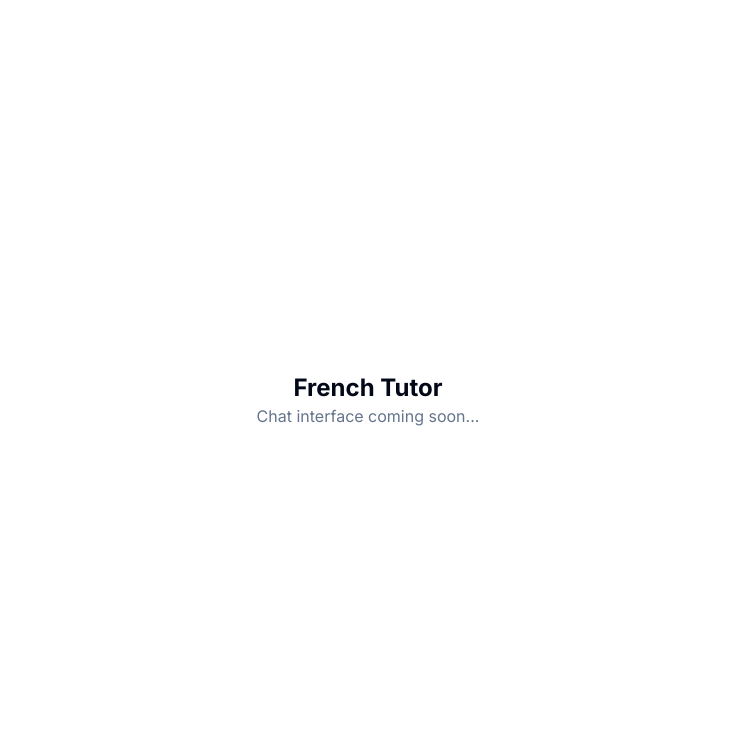
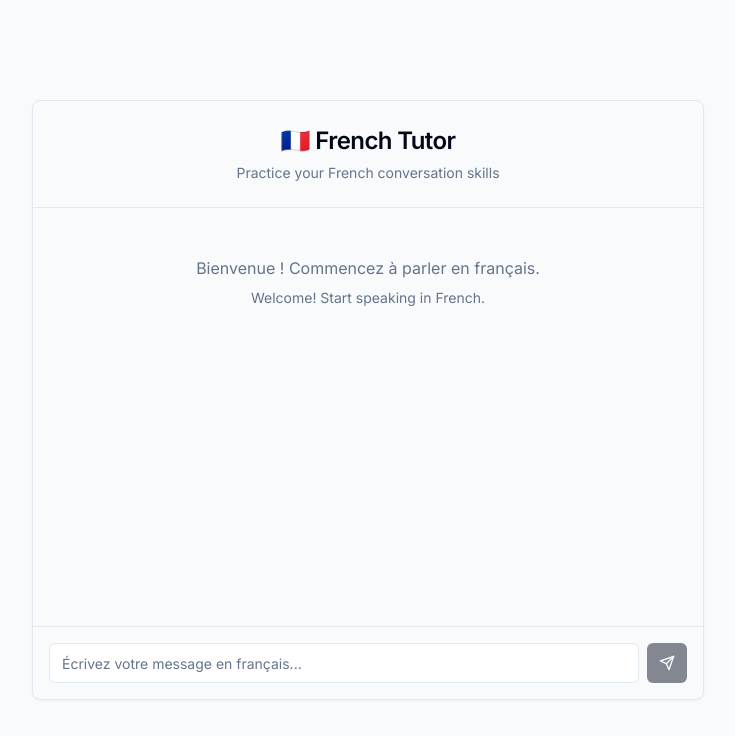
Before and after one commit to miles-slalom/language-tutor, a Next.js app in the folder frontend/: page / in a window 1280 px wide. Shown: the top 736 px of the page, without its empty margins (272-1007 px from the left). Built offline with nearby package versions, Linux system fonts and the light colour scheme.

Commit message:
feat: Build main chat page layout with header and integrate all components (ad4bd5)

```diff
--- a/frontend/src/app/page.tsx
+++ b/frontend/src/app/page.tsx
@@ -1,8 +1,22 @@
+import { Card, CardContent, CardHeader, CardTitle } from "@/components/ui/card";
+import { ChatContainer } from "@/components/chat";
+
 export default function Home() {
   return (
-    <main className="flex min-h-screen flex-col items-center justify-center p-4">
-      <h1 className="text-2xl font-bold">French Tutor</h1>
-      <p className="text-muted-foreground">Chat interface coming soon...</p>
+    <main className="flex min-h-screen flex-col items-center justify-center p-4 bg-gray-50">
+      <Card className="w-full max-w-2xl h-[600px] flex flex-col">
+        <CardHeader className="border-b">
+          <CardTitle className="text-center">
+            <span className="text-2xl">🇫🇷</span> French Tutor
+          </CardTitle>
+          <p className="text-center text-sm text-muted-foreground">
+            Practice your French conversation skills
+          </p>
+        </CardHeader>
+        <CardContent className="flex-1 p-0 overflow-hidden">
+          <ChatContainer />
+        </CardContent>
+      </Card>
     </main>
-  )
+  );
 }
```
Also changed, not shown: 1 other file (tests, documents, lock files or other folders).
